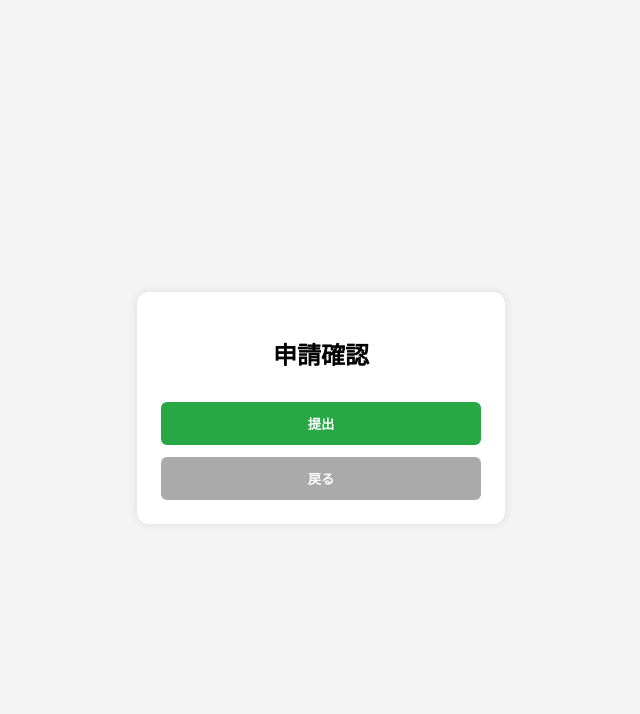
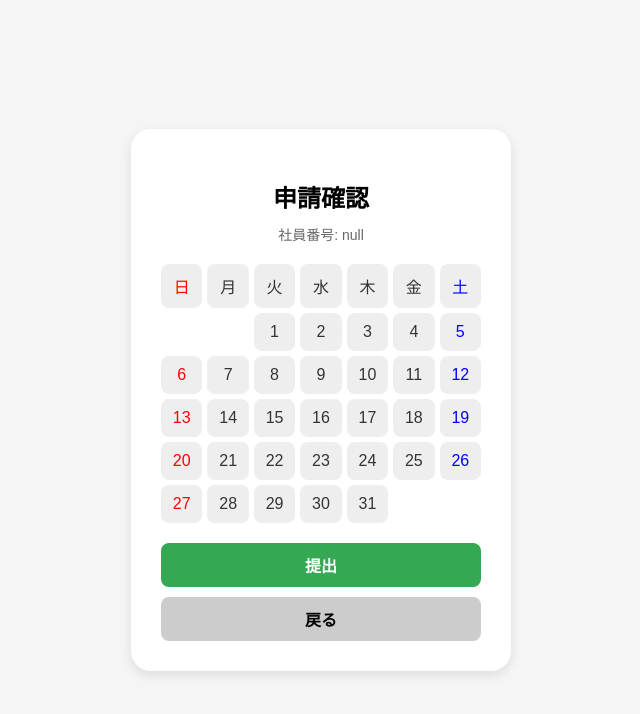
Before and after one commit to hosomihiroki/PickMyOff, a plain HTML site: page confirm.html in a window 1280 px wide. Both pictures are taken after a click on the button "提出". Shown: the whole page, without its empty margins (319-959 px from the left). Drawn offline with Linux system fonts and the light colour scheme; no server answers.

Commit message:
Update confirm.html

```diff
--- a/confirm.html
+++ b/confirm.html
@@ -1,140 +1,159 @@
 <!DOCTYPE html>
 <html lang="ja">
 <head>
-  <meta charset="UTF-8">
-  <meta name="viewport" content="width=device-width, initial-scale=1.0">
+  <meta charset="UTF-8" />
+  <meta name="viewport" content="width=device-width, initial-scale=1.0" />
   <title>申請確認</title>
   <style>
     body {
       font-family: sans-serif;
-      background: #f4f4f4;
       display: flex;
       justify-content: center;
       align-items: center;
-      height: 100vh;
+      min-height: 100vh;
+      background: #f5f5f5;
+      margin: 0;
     }
-    .card {
-      background: #fff;
-      padding: 24px;
-      border-radius: 12px;
-      box-shadow: 0 0 10px rgba(0, 0, 0, 0.1);
+    .container {
+      background: white;
+      border-radius: 20px;
+      box-shadow: 0 4px 12px rgba(0, 0, 0, 0.1);
+      padding: 30px;
+      width: 320px;
       text-align: center;
-      width: 320px;
+    }
+    h2 {
+      margin-bottom: 10px;
+    }
+    .username {
+      font-size: 14px;
+      margin-bottom: 20px;
+      color: #666;
     }
     .calendar {
       display: grid;
       grid-template-columns: repeat(7, 1fr);
-      gap: 4px;
+      gap: 5px;
+      margin-bottom: 20px;
     }
     .day {
-      padding: 8px;
+      padding: 10px 0;
+      border-radius: 8px;
       background: #eee;
-      border-radius: 4px;
+      color: #333;
+    }
+    .day.sun {
+      color: red;
+    }
+    .day.sat {
+      color: blue;
     }
     .day.selected {
-      background: #007bff;
-      color: white;
-    }
-    .sunday { color: red; }
-    .saturday { color: blue; }
-    button {
-      padding: 12px;
-      width: 100%;
-      margin-top: 12px;
-      border: none;
-      border-radius: 6px;
+      background: #4285f4;
       color: white;
       font-weight: bold;
     }
-    .submit { background: #28a745; }
-    .back { background: #aaa; }
+    .buttons {
+      display: flex;
+      gap: 10px;
+      flex-direction: column;
+    }
+    button {
+      border: none;
+      padding: 10px;
+      border-radius: 8px;
+      font-weight: bold;
+      cursor: pointer;
+      font-size: 16px;
+    }
+    .submit-btn {
+      background: #34a853;
+      color: white;
+    }
+    .back-btn {
+      background: #ccc;
+    }
+    .loading {
+      animation: blink 1s infinite;
+    }
+    @keyframes blink {
+      0% { opacity: 1; }
+      50% { opacity: 0.5; }
+      100% { opacity: 1; }
+    }
   </style>
 </head>
 <body>
-  <div class="card">
+  <div class="container">
     <h2>申請確認</h2>
-    <div id="empName"></div>
-    <div id="empId"></div>
-    <div id="month"></div>
+    <div class="username" id="username">社員番号: -</div>
     <div class="calendar" id="calendar"></div>
-    <button class="submit" id="submitBtn">提出</button>
-    <button class="back" onclick="history.back()">戻る</button>
+    <div class="buttons">
+      <button class="submit-btn" id="submitBtn">提出</button>
+      <button class="back-btn" onclick="history.back()">戻る</button>
+    </div>
   </div>
+  <script>
+    const url = new URL(location.href);
+    const id = url.searchParams.get('id');
+    const days = url.searchParams.get('days')?.split(',') || [];
 
-  <script>
-    const params = new URLSearchParams(location.search);
-    const id = params.get("id");
-    const days = params.get("days").split(",").map(Number);
+    document.getElementById('username').textContent = `社員番号: ${id}`;
 
-    document.getElementById("empId").textContent = `社員番号: ${id}`;
-
-    async function fetchName() {
-      try {
-        const res = await fetch(`https://pickmyoff-proxy.hosomi-biz.workers.dev/get-name?id=${id}`);
-        const name = await res.text();
-        document.getElementById("empName").textContent = `氏名: ${name || "該当なし"}`;
-      } catch (e) {
-        document.getElementById("empName").textContent = "氏名取得失敗";
-      }
-    }
-
+    const calendarEl = document.getElementById('calendar');
     const today = new Date();
     const year = today.getFullYear();
     const month = today.getMonth();
-    document.getElementById("month").textContent = `${year}年${month + 1}月`;
 
-    const calendar = document.getElementById("calendar");
+    const firstDay = new Date(year, month, 1).getDay();
+    const lastDate = new Date(year, month + 1, 0).getDate();
 
-    function renderCalendar() {
-      const startDay = new Date(year, month, 1).getDay();
-      const totalDays = new Date(year, month + 1, 0).getDate();
+    const daysOfWeek = ['日', '月', '火', '水', '木', '金', '土'];
+    daysOfWeek.forEach((d, i) => {
+      const el = document.createElement('div');
+      el.className = 'day ' + (i === 0 ? 'sun' : i === 6 ? 'sat' : '');
+      el.textContent = d;
+      calendarEl.appendChild(el);
+    });
 
-      ["日", "月", "火", "水", "木", "金", "土"].forEach((day, i) => {
-        const div = document.createElement("div");
-        div.textContent = day;
-        if (i === 0) div.classList.add("sunday");
-        if (i === 6) div.classList.add("saturday");
-        calendar.appendChild(div);
-      });
-
-      for (let i = 0; i < startDay; i++) {
-        calendar.appendChild(document.createElement("div"));
-      }
-
-      for (let i = 1; i <= totalDays; i++) {
-        const div = document.createElement("div");
-        div.textContent = i;
-        div.className = "day";
-
-        const weekday = new Date(year, month, i).getDay();
-        if (weekday === 0) div.classList.add("sunday");
-        if (weekday === 6) div.classList.add("saturday");
-        if (days.includes(i)) div.classList.add("selected");
-
-        calendar.appendChild(div);
-      }
+    for (let i = 0; i < firstDay; i++) {
+      const empty = document.createElement('div');
+      calendarEl.appendChild(empty);
     }
 
-    document.getElementById("submitBtn").addEventListener("click", async () => {
-      const submitBtn = document.getElementById("submitBtn");
-      submitBtn.disabled = true;
+    for (let d = 1; d <= lastDate; d++) {
+      const date = new Date(year, month, d);
+      const day = date.getDay();
+      const el = document.createElement('div');
+      el.className = 'day ' + (day === 0 ? 'sun' : day === 6 ? 'sat' : '');
+      if (days.includes(d.toString())) el.classList.add('selected');
+      el.textContent = d;
+      calendarEl.appendChild(el);
+    }
+
+    const btn = document.getElementById('submitBtn');
+    btn.addEventListener('click', async () => {
+      if (btn.disabled) return;
+      btn.disabled = true;
+      btn.textContent = '送信中...';
+      btn.classList.add('loading');
+
       try {
-        const res = await fetch("https://pickmyoff-proxy.hosomi-biz.workers.dev", {
-          method: "POST",
-          headers: { "Content-Type": "application/json" },
-          body: JSON.stringify({ id, days: days.join(",") })
+        const res = await fetch('https://script.google.com/macros/s/AKfycbwlcXydzefTMfVv-0DUTCFoSQcGcI2-sVendy6iwfUz11cwhDcspJHfBxPmxCFIl3nPrg/exec', {
+          method: 'POST',
+          headers: { 'Content-Type': 'application/json' },
+          body: JSON.stringify({ id, days })
         });
         const result = await res.text();
-        alert("送信完了: " + result);
-        window.location.href = "index.html";
+        alert(result);
       } catch (e) {
-        alert("送信失敗: " + e);
-        submitBtn.disabled = false;
+        alert('送信失敗：' + e.message);
+      } finally {
+        btn.disabled = false;
+        btn.textContent = '提出';
+        btn.classList.remove('loading');
       }
     });
-
-    fetchName();
-    renderCalendar();
   </script>
 </body>
 </html>
```
